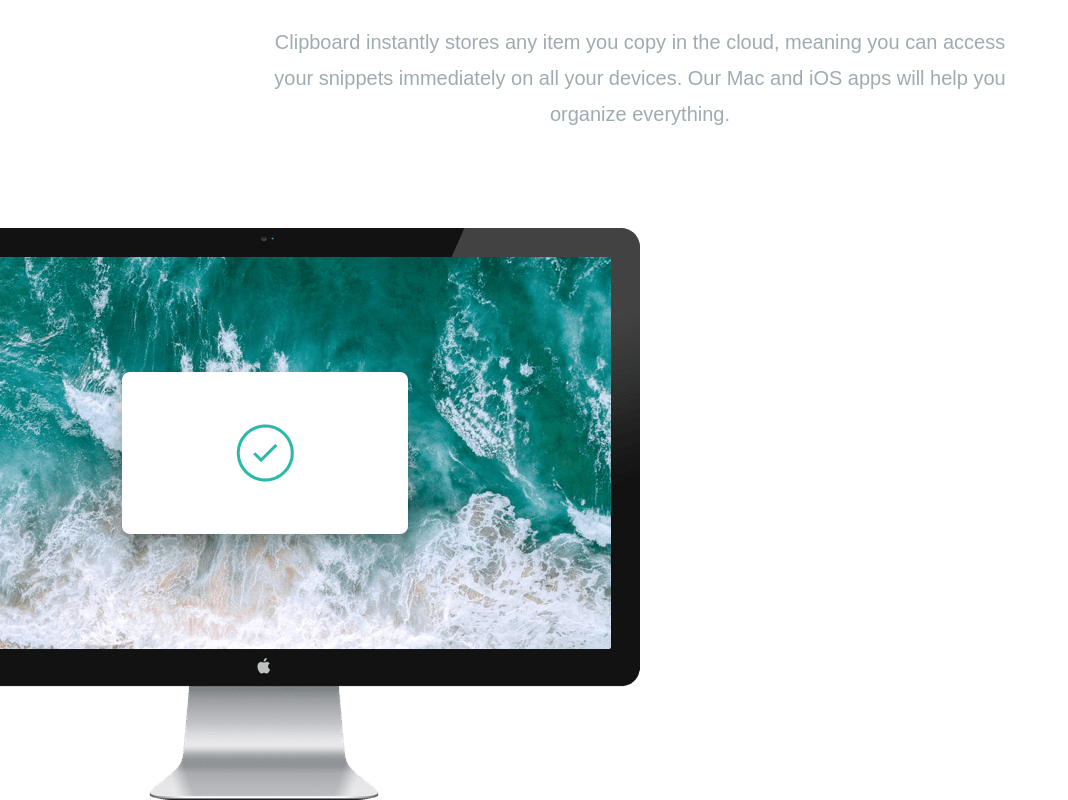
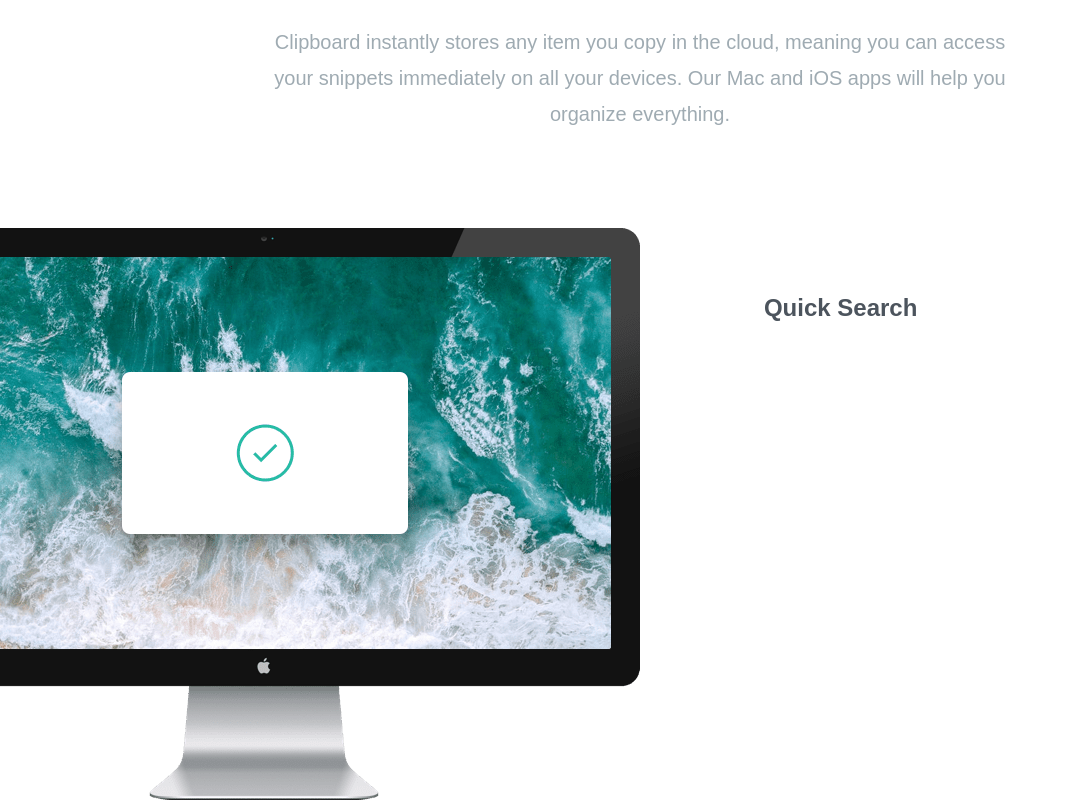
Before and after one commit to zohaib2005/tailwind-clipboard-website, a website: page index.html in a window 1280 px wide. Shown: the part 777-1577 px from the top of the page, without its empty margins (0-1068 px from the left). Drawn offline with Linux system fonts and the light colour scheme; a web font is replaced by a local one.

Commit message:
items container content

```diff
--- a/index.html
+++ b/index.html
@@ -70,6 +70,16 @@
           </div>
 
           <!-- Items Container -->
+          <div
+            class="flex flex-col mt-16 mb-24 space-y-12 text-xl md:w-1/2 md:mb-60 md:text-left md:pl-16"
+          >
+            <!-- Item 1 -->
+            <div>
+              <h5 class="mb-2 text-2xl font-bold text-darkGrayishBlue">
+                Quick Search
+              </h5>
+            </div>
+          </div>
         </div>
       </div>
     </section>
```
Also changed, not shown: css/style.css.
